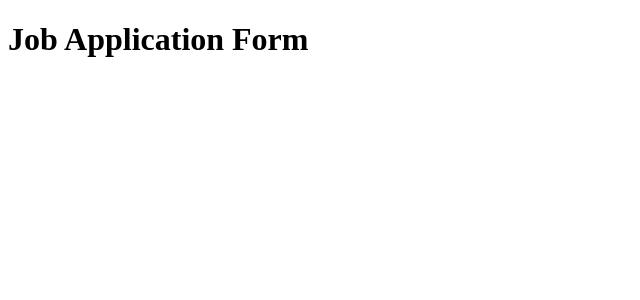
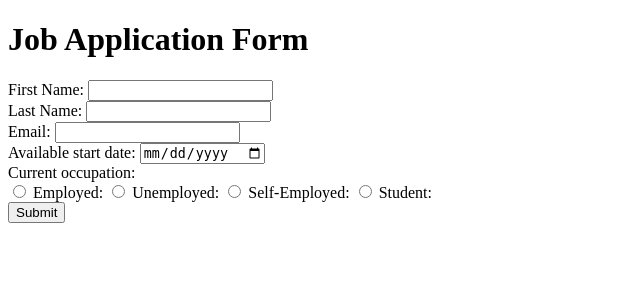
Before and after one commit to jazir788/flask-job-app, a Flask app: page / in a window 1280 px wide. Shown: the top 300 px of the page, without its empty margins (0-640 px from the left). Run offline with Flask 3, Linux system fonts and the light colour scheme.

Commit message:
Created form for the front end using HTML

```diff
--- a/templates/index.html
+++ b/templates/index.html
@@ -6,6 +6,43 @@
     </head>
     <body>
         <h1>Job Application Form </h1>
+    <form>
+        <div>
+            <label for="first_name">First Name:</label>
+            <input type="text" id="first_name" name="first_name" required>
+        </div>
+        <div>
+            <label for="last_name">Last Name:</label>
+            <input type="text" id="last_name" name="last_name" required>
+        </div>
+        <div>
+            <label for="last_name">Email:</label>
+            <input type="email" id="email" name="email" required>
+        </div>
+        <div>
+            <label for="date">Available start date:</label>
+            <input type="date" id="date" name="date" required>
+        </div>
+        <div>
+            <label>Current occupation:</label>
+            <br>
+
+            <div id="occupation">
+            <input type="radio" id="employed" name="occupation" required>
+            <label for="employed">Employed:</label>
+
+            <input type="radio" id="unemployed" name="occupation" required>
+            <label for="unemployed">Unemployed:</label>
+
+            <input type="radio" id="self-employed" name="occupation" required>
+            <label for="self-employed">Self-Employed:</label>
+
+            <input type="radio" id="student" name="occupation" required>
+            <label for="student">Student:</label>
+            </div>
+        </div>
+        <button type="submit">Submit</button>
+    </form>
     </body>
 
 </html>
```
